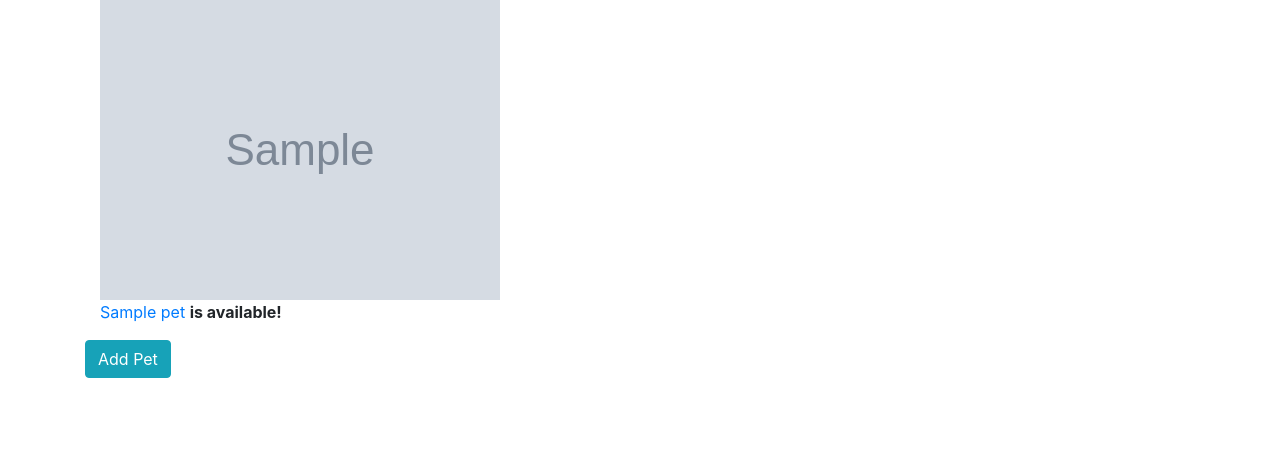
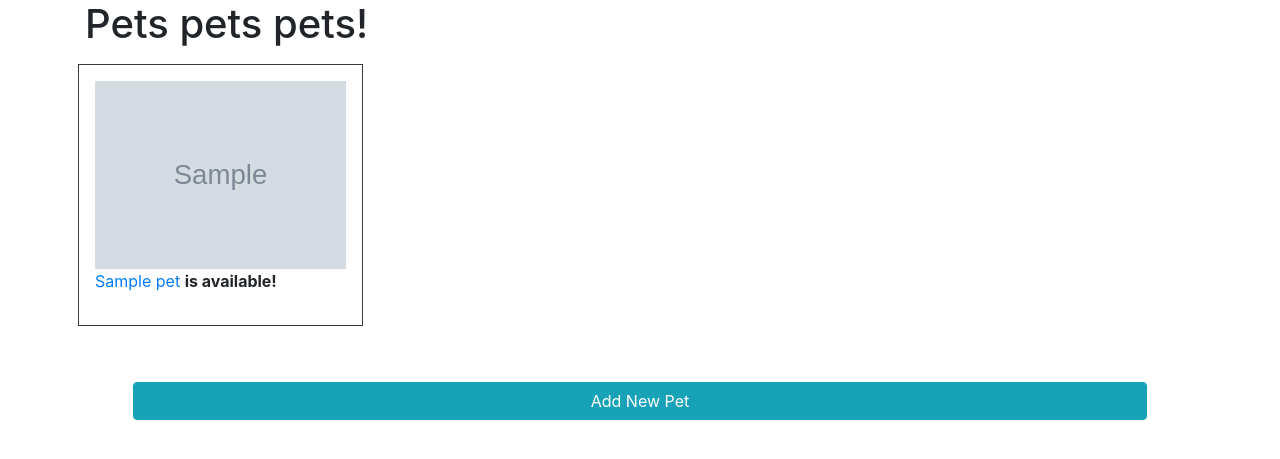
Before and after one commit to do-rh/flask-pet-adoption, a Flask app: page / in a window 1280 px wide. Shown: the top 459 px of the page. Run offline with Flask 2, Linux system fonts and the light colour scheme; tables that the repository leaves empty hold one stand-in row (values such as "Sample post"); grey boxes marked "Sample" are stand-in pictures; some libraries are stand-ins or nearby versions.

Commit message:
final version

```diff
--- a/templates/index.html
+++ b/templates/index.html
@@ -6,21 +6,24 @@ Pets
 
 {% block content %}
 
-
+<h1 class="info">Pets pets pets!</h1>
+<div class=row>
     {% for pet in pets %}
-<div class="col-4">
-    <img src="{{ pet.photo_url }}">
-    <p><a href="/{{pet.id}}">{{ pet.name }}</a>
+    <div class="p-3 m-2 border border-dark col-3">
+        <p>
+            <img src="{{ pet.photo_url }}" class="img-fluid">
+            <a href="/{{pet.id}}">{{ pet.name }}</a>
             {% if pet.available == True %}
             <b>is available!</b>
             {% endif %}
         </p>
     </div>
     {% endfor %}
-
+</div>
     <!-- question: is the below form best practice for going to new page? -->
-<a class=" btn btn-info" href="/add">
-    Add Pet
+    <a class="btn btn-info mt-5 d-flex justify-content-center m-5" href="/add">
+        Add New Pet
     </a>
 
+</div>
 {% endblock %}
```
Also changed, not shown: forms.py (+25 -12 lines), models.py (+26 -14 lines), templates/pet_add_form.html (+16 -11 lines). Lines whose indentation alone changed are shown as unchanged.
